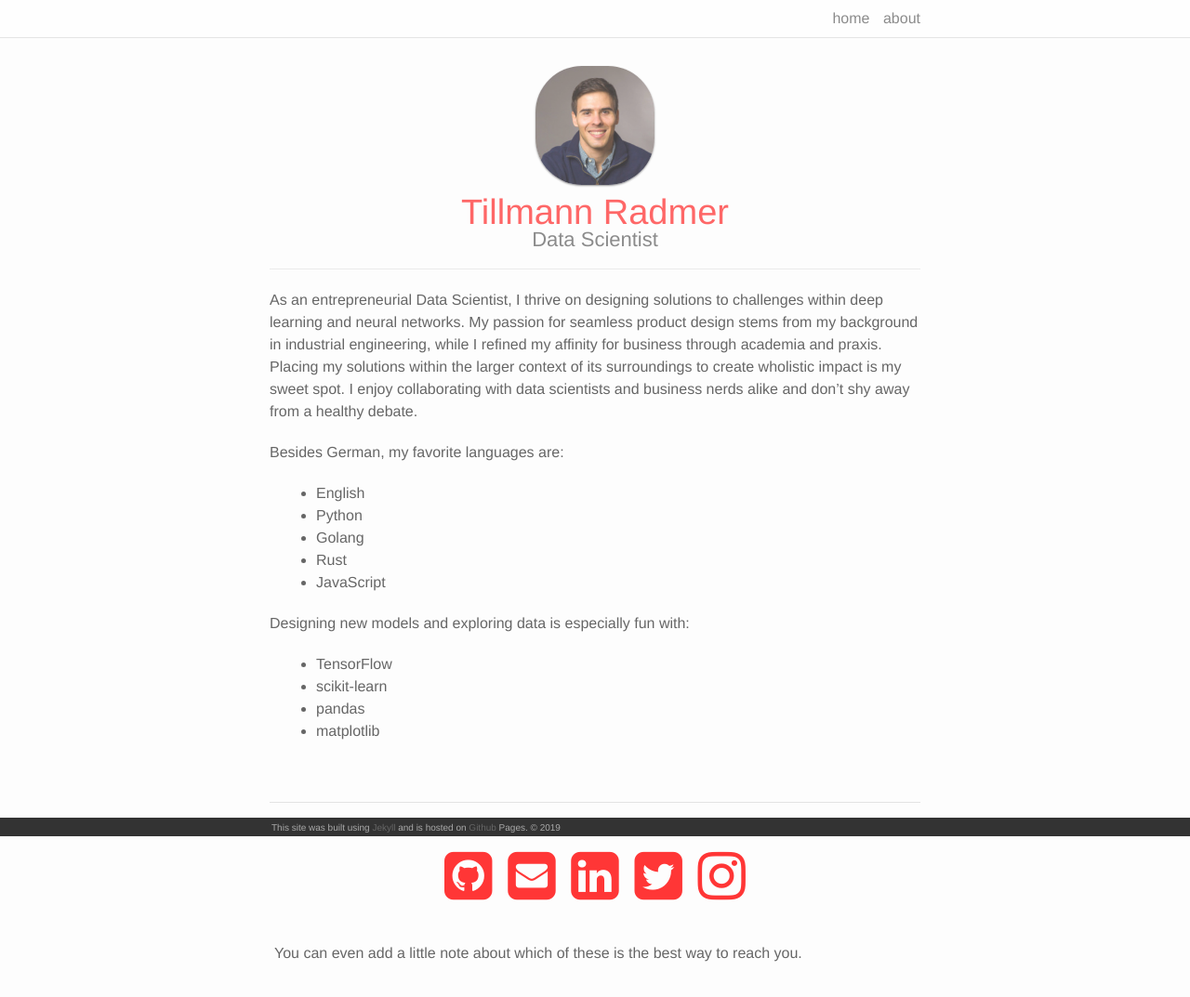
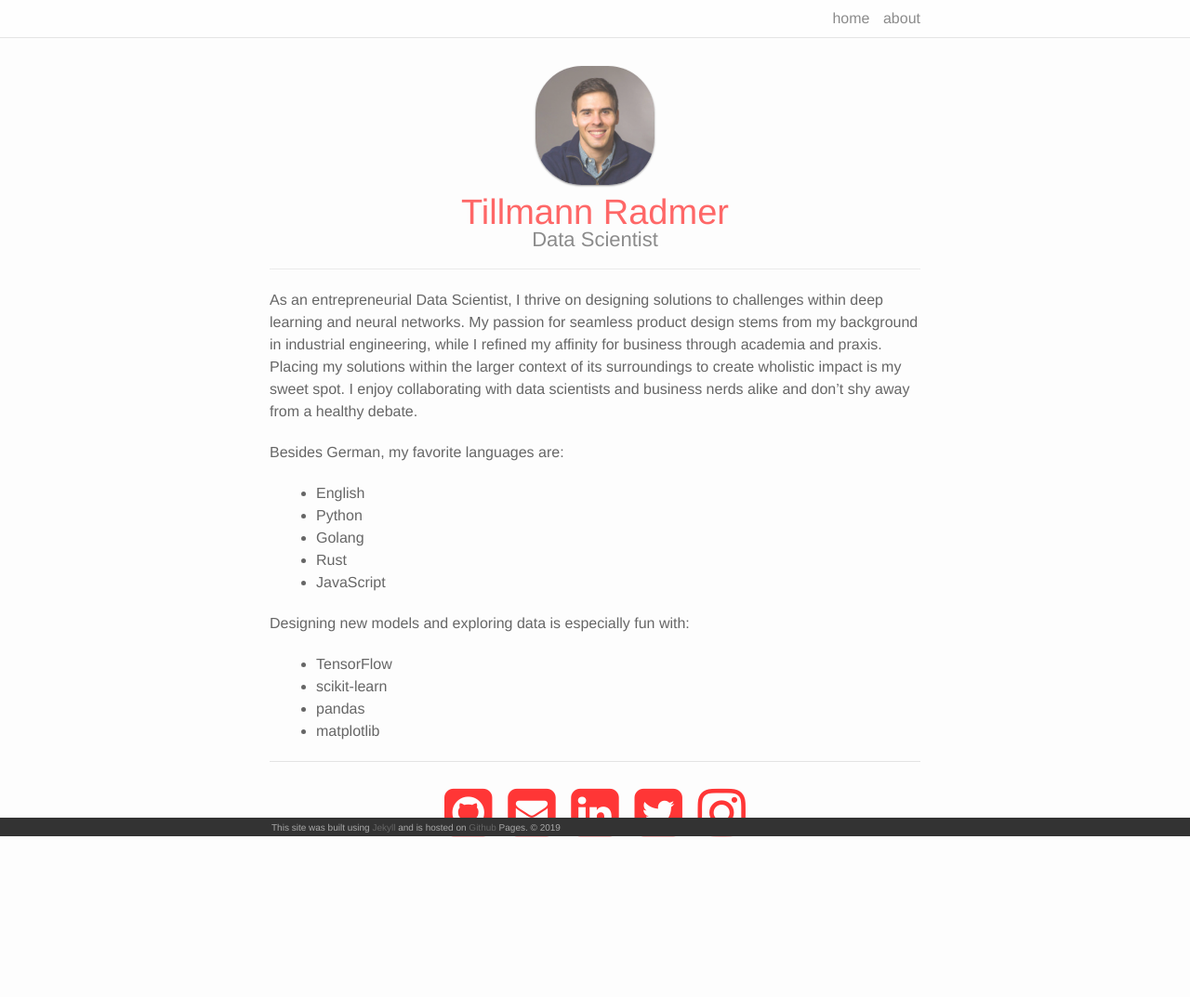
Before and after one commit to radmerti/radmerti.github.io, a Jekyll site: the page built from about.md, in a window 1280 px wide. Shown: the whole page at 93% size. Built offline with Jekyll 4.4.1, drawn with Linux system fonts in a browser that asks for light colours; after the commit the page ends 971 px from its top, so only the background shows below that.

Commit message:
Reduced spacing at the bottom of about page.

```diff
--- a/about.md
+++ b/about.md
@@ -22,10 +22,8 @@ Designing new models and exploring data is especially fun with:
 - pandas
 - matplotlib
 
+<hr/>
 
-<br/>
-<hr/>
-<br/>
 <span class="contacticon center">
 	<a href="https://github.com/{{ site.author.github_username }}/" target="_blank"><i class="fa fa-github-square"></i></a>
 	<a href="mailto:{{ site.author.email }}"><i class="fa fa-envelope-square"></i></a>
@@ -33,7 +31,3 @@ Designing new models and exploring data is especially fun with:
 	<a href="https://twitter.com/{{ site.author.twitter_username }}" target="_blank"><i class="fa fa-twitter-square"></i></a>
   <a href="https://www.instagram.com/{{ site.author.instagram_username }}" target="_blank"><i class="fa fa-instagram"></i></a>
 </span>
-
-<div class="col three caption">
-	You can even add a little note about which of these is the best way to reach you.
-</div>
```
